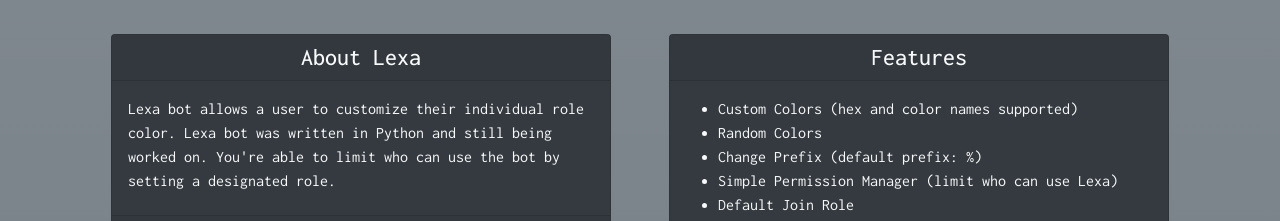
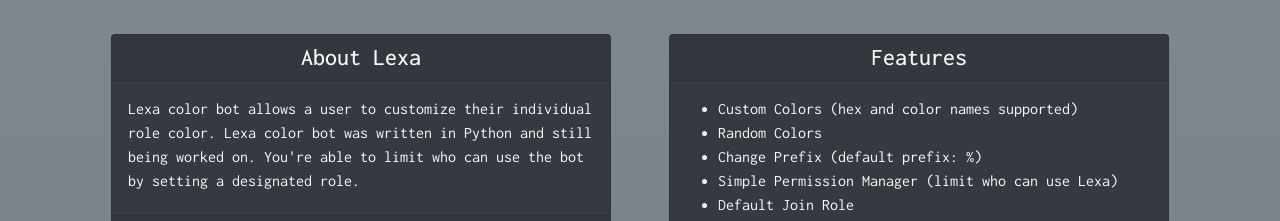
Before and after one commit to eunai/lexaBot-http, a plain HTML site: page index.html in a window 1280 px wide. Shown: the part 195-416 px from the top of the page. Drawn offline with Linux system fonts and the light colour scheme.

```diff
--- a/index.html
+++ b/index.html
@@ -58,7 +58,7 @@
       <div class="card bg-dark text-light m-auto" style="min-width: 200px; max-width: 500px; min-height: 250px;">
         <h4 class="card-header text-center">About Lexa</h4>
         <div class="card-body">
-          <p class="card-text">Lexa bot allows a user to customize their individual role color. Lexa bot was written in Python and still being worked on. You're
+          <p class="card-text">Lexa color bot allows a user to customize their individual role color. Lexa color bot was written in Python and still being worked on. You're
                                able to limit who can use the bot by setting a designated role.</p>
         </div>
         <div class="card-footer text-center">
```
